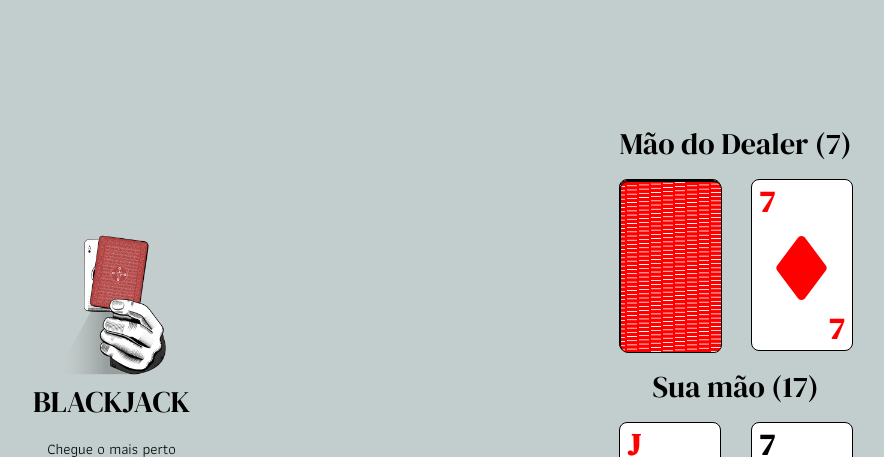
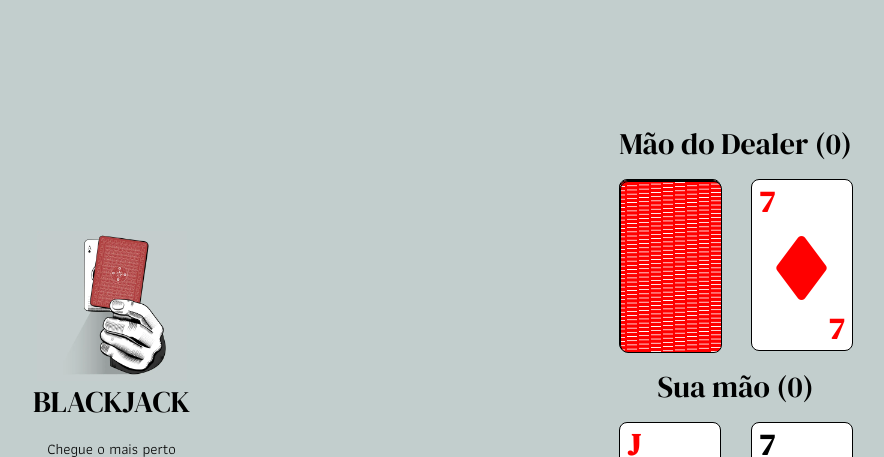
Before and after one commit to luismenslin/blackjack, a React (Create React App) app: page / in a window 1280 px wide. Both pictures are taken after a click on the button "Apostar e iniciar jogo!". Shown: the top 457 px of the page, without its empty margins (12-896 px from the left). Built offline with nearby package versions, Linux system fonts and the light colour scheme.

Commit message:
Creating states to sum hands

```diff
--- a/src/App/Components/GameStarted/GameActionsContainer.tsx
+++ b/src/App/Components/GameStarted/GameActionsContainer.tsx
@@ -12,6 +12,9 @@ const GameActionsContainer = () => {
     const [deckList, setDeckList] = useState(deck)
     const [dealerHand, setDealerHand] = useState<cardProps[]>([]);
     const [playerHand, setPlayerHand] = useState<cardProps[]>([]);
+    const [sumPlayerHand, setSumPlayerHand] = useState(0);
+    const [sumDealerHand, setSumDealerHand] = useState(0);
+
 
     const getRandomCardAndUpdateDeckList = (deckList: cardProps[]): { randomCard: cardProps, updatedList: cardProps[] } => {
         const randomIndex = Math.floor(Math.random() * deckList.length);
@@ -82,11 +85,21 @@ const GameActionsContainer = () => {
         return sum;
     };
 
+    const handleHandSum = (hand: cardProps[], isDealer: boolean) => {
+        let sum = 0
+        if (isDealer) {
+            sum = calculateDealerHandSum(hand)
+            setSumDealerHand(sum)
+        }
+
+        sum = calculateHandSum(hand)
+        setSumPlayerHand(sum)
+    }
 
     return (
         <div className={styles.container}>
             <div>
-                <h1 className={styles.title}>Mão do Dealer ({calculateDealerHandSum(dealerHand)})</h1>
+                <h1 className={styles.title}>Mão do Dealer ({sumDealerHand})</h1>
             </div>
 
             <div className={styles.handDeck}>
@@ -102,7 +115,7 @@ const GameActionsContainer = () => {
             </div>
 
             <div>
-                <h1 className={styles.title}>Sua mão ({calculateHandSum(playerHand)})</h1>
+                <h1 className={styles.title}>Sua mão ({sumPlayerHand})</h1>
             </div>
 
             <div className={styles.handDeck}>
```
